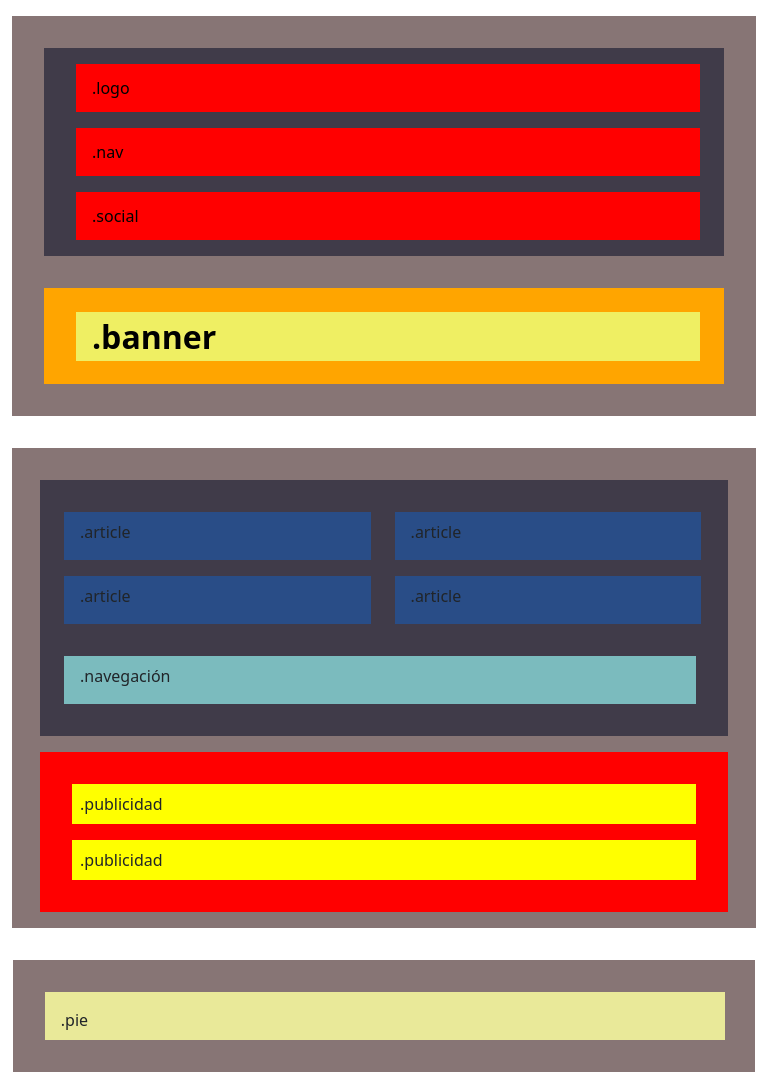
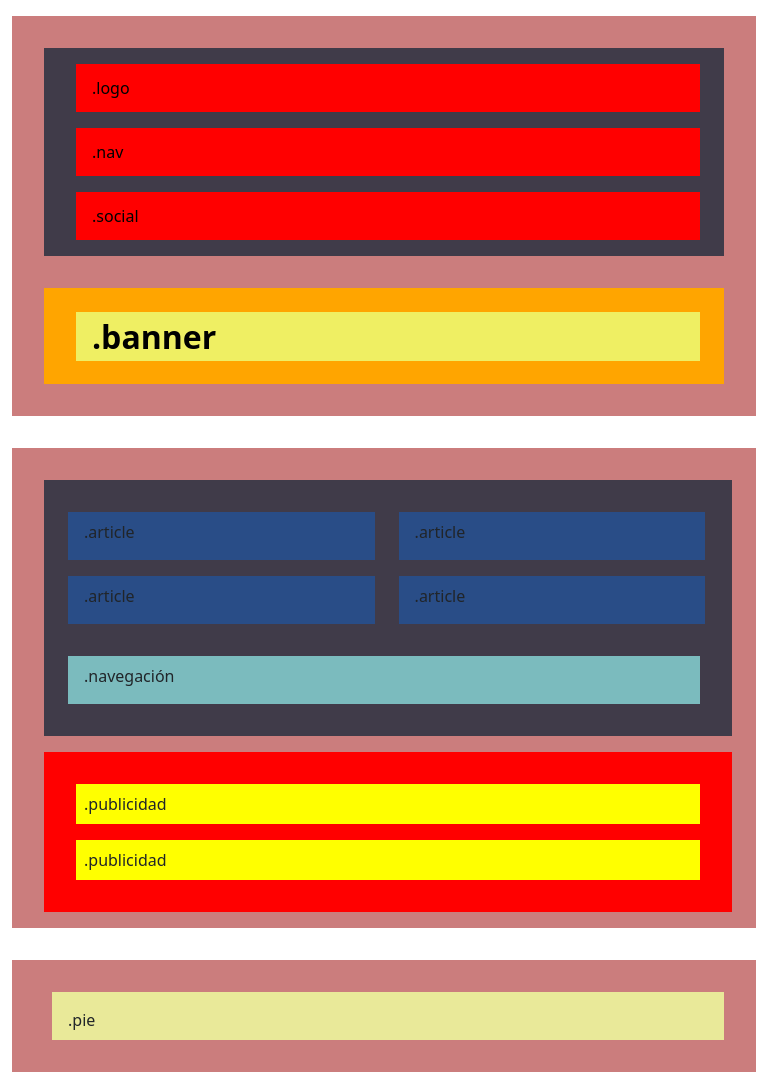
Before and after one commit to Orealba/It-Academy-ejercicio-1-curso-puente, a plain HTML site: page index.html in a window 768 px wide. Drawn offline with nearby package versions, Linux system fonts and the light colour scheme.

Commit message:
terminado

```diff
--- a/index.css
+++ b/index.css
@@ -1,6 +1,9 @@
+.total-container {
+  max-width: 1200px;
+}
 .header-ejercicio {
   max-width: 100%;
-  height: 100%;
+
   background-color: black;
   padding: 1rem;
   margin-top: 1rem;
@@ -19,10 +22,10 @@
 }
 .header-primerosCuadros-logo {
   background-color: red;
-  width: 25rem;
+  width: 35rem;
   height: 4rem;
   margin-left: 3rem;
-  margin-right: 2rem;
+  margin-right: 0rem;
   padding-left: 1rem;
   text-align: start;
   border: 0;
@@ -42,7 +45,7 @@
 }
 .header-primerosCuadros-social {
   background-color: red;
-  width: 20rem;
+  width: 35rem;
   height: 4rem;
   margin-left: 3rem;
   margin-right: 3rem;
@@ -53,7 +56,6 @@
 
 .header-segundoRectangulo {
   background-color: orange;
-
   height: 6rem;
   margin: 1rem;
   padding: 1rem;
@@ -61,7 +63,7 @@
 .header-primerosCuadros-banner {
   background-color: yellow;
   height: 1rem;
-  width: 108.05rem;
+  width: 94.5%;
   margin-top: 0.5rem;
   margin-bottom: 1rem;
   margin-left: 2rem;
@@ -75,21 +77,22 @@
 .body-container {
   margin-top: 2rem;
   max-width: 100%;
-  height: 100%;
+
   background-color: black;
-  padding: 1rem;
+  padding-top: 1rem;
+  padding-right: 4rem;
+  padding-bottom: 1rem;
   display: flex;
 }
 
 .body-rectangulo-gris {
   height: 20rem;
-  width: 95rem;
+  width: 100%;
   background-color: rgb(64, 59, 73);
   margin-top: 1rem;
   margin-bottom: 1rem;
-  margin-right: 1rem;
+
   margin-left: 2rem;
-  padding-right: 4rem;
 }
 
 .body-rectangulos-azules {
@@ -100,16 +103,17 @@
   background-color: rgb(41, 77, 135);
   padding-top: 1rem;
   padding-left: 1rem;
-  padding-right: 38rem;
+  padding-right: 17.5rem;
   padding-bottom: 1rem;
   margin-left: 3rem;
   margin-top: 2rem;
+  margin-right: 2rem;
 }
 .body-rectangulo-azul-claro {
   background-color: rgb(123, 187, 190);
   padding-left: 1rem;
   margin-left: 3rem;
-
+  margin-right: 2rem;
   padding-top: 1rem;
   padding-bottom: 1rem;
   margin-top: 2rem;
@@ -118,14 +122,15 @@
 .body-rectangulo-rojo-publi {
   background-color: red;
   height: 20rem;
-  width: 18rem;
+  width: 13.5rem;
   margin-top: 1rem;
   margin-left: 3rem;
-  margin-right: 1rem;
+  padding-right: 2.5rem;
 }
 .body-rectangulo-rojo-publi-amarillos {
   background-color: yellow;
   text-align: center;
+  width: 10rem;
   margin: 2rem;
   padding: 1rem;
 }
@@ -134,8 +139,8 @@
   background-color: black;
   margin-top: 2rem;
   margin-bottom: 1rem;
-  margin-left: 1rem;
-  margin-right: 1rem;
+  margin-left: 0rem;
+  margin-right: 0rem;
   padding-left: 2rem;
   padding-right: 2rem;
   padding-top: 2rem;
--- a/index.html
+++ b/index.html
@@ -19,7 +19,9 @@
     <link
       href="https://cdn.jsdelivr.net/npm/bootstrap@5.3.0/dist/css/bootstrap.min.css"
       rel="stylesheet" />
-    <div class="container-fluid">
+  </head>
+  <body>
+    <div class="container-fluid total-container">
       <div class="header-ejercicio">
         <div class="header-primerosRectangulo">
           <button class="header-primerosCuadros-logo">.logo</button>
@@ -32,11 +34,9 @@
           </button>
         </div>
       </div>
-    </div>
-  </head>
-  <body>
-    <div class="container-fluid">
-      <div class="body-container container-fluid">
+
+
+        <div class="body-container ">
           <div class="body-rectangulo-gris">
             <div class="body-rectangulos-azules">
               <p class="body-rectangulos-azules-articles">.article</p>
@@ -53,11 +53,12 @@
             <p class="body-rectangulo-rojo-publi-amarillos">.publicidad</p>
           </div>
         </div>
-    </div>
+
 
       <footer class="body-footer-rectangulo-negro">
         <p class="body-footer-rectangulo-beige">.pie</p>
       </footer>
+    </div>
 
     <script src="https://cdn.jsdelivr.net/npm/bootstrap@5.3.0/dist/js/bootstrap.bundle.min.js"></script>
   </body>
--- a/mediaQuery.css
+++ b/mediaQuery.css
@@ -40,7 +40,7 @@
 
   .body-rectangulo-gris {
     height: 28rem;
-    width: 20rem;
+    width: 21.5rem;
     padding-top: 0.1rem;
   }
 
@@ -52,7 +52,7 @@
     padding-right: 5rem;
     margin-left: 2rem;
     margin-top: 2rem;
-    width: 16rem;
+    width: 18rem;
   }
 
   .body-rectangulo-azul-claro {
@@ -60,12 +60,12 @@
     padding-right: 5rem;
     margin-left: 2rem;
     margin-top: 2rem;
-    width: 16rem;
+    width: 18rem;
   }
 
   .body-rectangulo-rojo-publi {
     height: 10rem;
-    width: 20rem;
+    width: 21.5rem;
     margin-top: 1rem;
     margin-left: 2rem;
     padding-top: 1rem;
@@ -75,14 +75,12 @@
     margin-top: 1rem;
     margin-bottom: 1rem;
     padding: 0.5rem;
-    width: 16rem;
+    width: 18rem;
   }
   .body-footer-rectangulo-negro {
     background-color: rgb(183, 178, 178);
 
-    margin-left: 0.8rem;
-    margin-right: 0.8rem;
-    padding-left: 3rem;
+    padding-left: 2rem;
     padding-right: 3rem;
     padding-top: 1rem;
   }
@@ -99,7 +97,7 @@
 /* tablet*/
 @media screen and (min-width: 768px) and (max-width: 1023px) {
   .header-ejercicio {
-    background-color: rgb(135, 117, 117);
+    background-color: rgb(203, 125, 125);
   }
   .header-primerosRectangulo {
     display: block;
@@ -133,7 +131,7 @@
   }
 
   .body-container {
-    background-color: rgb(135, 117, 117);
+    background-color: rgb(203, 125, 125);
     display: block;
   }
 
@@ -141,7 +139,7 @@
     height: 16rem;
     width: 43rem;
     padding-top: 0.1rem;
-    margin-left: 1rem;
+    margin-left: 2rem;
     padding-top: 1rem;
   }
 
@@ -169,7 +167,7 @@
     height: 10rem;
     width: 43rem;
     margin-top: 1rem;
-    margin-left: 1rem;
+    margin-left: 2rem;
     padding-top: 1rem;
   }
   .body-rectangulo-rojo-publi-amarillos {
@@ -180,23 +178,20 @@
     width: 39rem;
   }
   .body-footer-rectangulo-negro {
-    background-color: rgb(135, 117, 117);
+    background-color: rgb(203, 125, 125);
 
-    margin-left: 0.8rem;
-    margin-right: 0.8rem;
     padding-left: 2rem;
 
     padding-top: 1rem;
   }
   .body-footer-rectangulo-beige {
     background-color: rgb(233, 233, 153);
-    width: 42.5rem;
+    width: 42rem;
     padding-top: 1rem;
     padding-bottom: 1rem;
     margin-top: 1rem;
     padding-left: 1rem;
     padding-right: 0rem;
-    margin-left: 0rem;
-
+    margin-left: 0.5rem;
   }
 }
```
Lines whose indentation alone changed are shown as unchanged.
